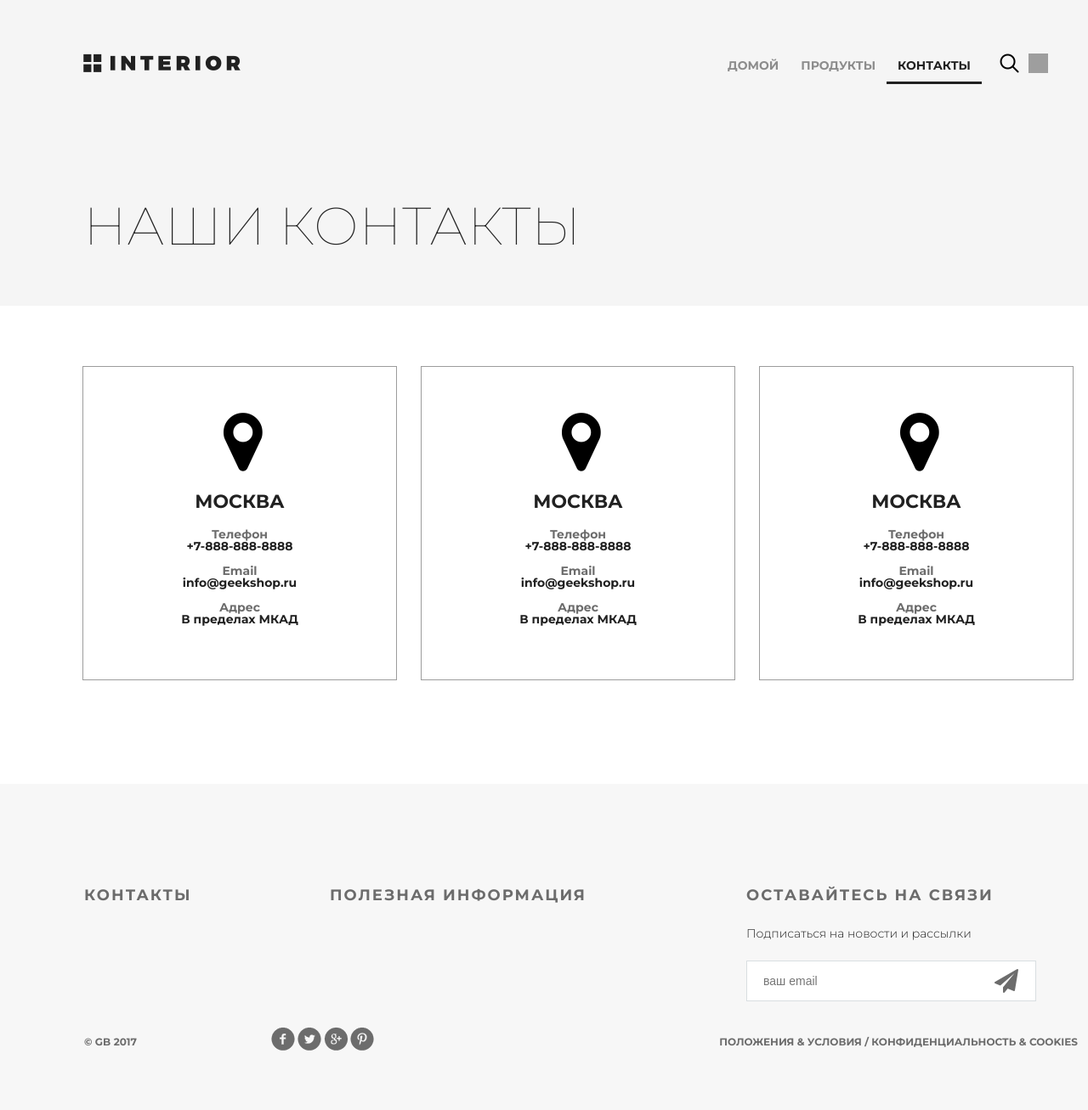
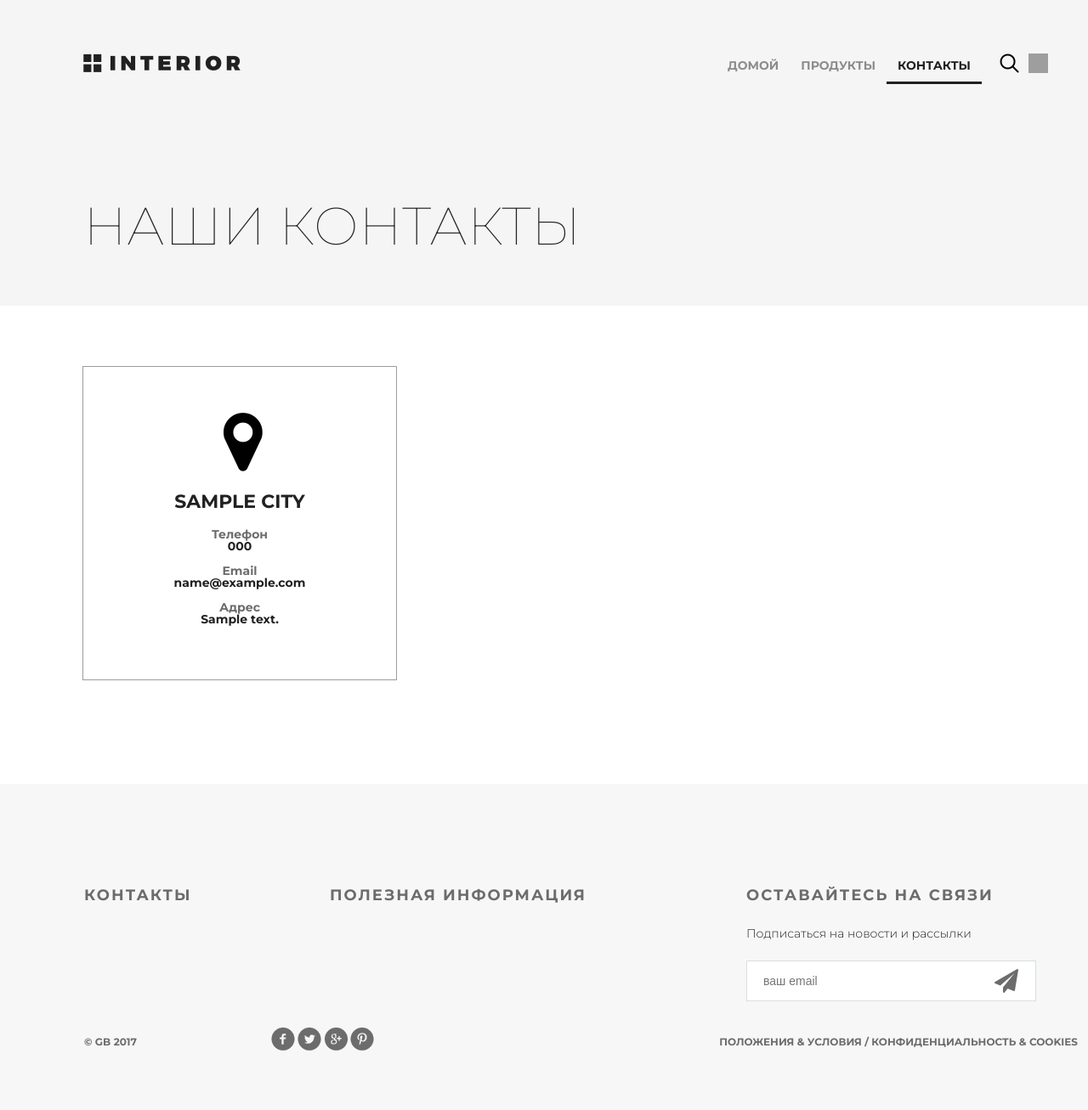
Before and after one commit to Sin93/geekshop-server, a Django app: template geekshop/mainapp/templates/mainapp/contact.html in a window 1280 px wide; the page is wider, and only the part inside the window is pictured. Shown: that part at 85% size. Run offline with Django 3.2, Linux system fonts and the light colour scheme; the template is opened without the code that fills it: most values are stand-ins (such as "Sample title", 1, 10 or a date in 2020); grey boxes are pictures that could not be loaded.

Commit message:
contact.json

```diff
--- /dev/null
+++ b/geekshop/contact.json
@@ -0,0 +1,4 @@
+[
+  {"city": "\u041c\u043e\u0441\u043a\u0432\u0430", "phone": "+7-888-888-8888", "email": "info@geekshop.ru", "address": "\u0412 \u043f\u0440\u0435\u0434\u0435\u043b\u0430\u0445 \u041c\u041a\u0410\u0414"},
+  {"city": "\u0412\u043e\u0440\u043e\u043d\u0435\u0436", "phone": "+7-111-111-1111", "email": "info2@geekshop.ru", "address": "\u0412 \u0433\u043e\u0440\u043e\u0434\u0435"},
+  {"city": "\u0412\u043b\u0430\u0434\u0438\u043c\u0438\u0440", "phone": "+7-222-222-2222", "email": "info3@geekshop.ru", "address": "\u0413\u0434\u0435-\u043d\u0438\u0431\u0443\u0434\u044c \u0435\u0449\u0451"}]
--- a/geekshop/mainapp/templates/mainapp/contact.html
+++ b/geekshop/mainapp/templates/mainapp/contact.html
@@ -23,55 +23,26 @@
 
 {% block content %}
 <div class="location">
+	{% for contact in contacts %}
 	<div class="location-1">
 		<i class="fa fa-map-marker fa-5x"></i>
-		<h4>Москва</h4>
+		<h4>{{ contact.city }}</h4>
 		<div class="contacts">
 			<h5>Телефон</h5>
-			<p>+7-888-888-8888</p>
+			<p>{{ contact.phone }}</p>
 		</div>
 		<div class="contacts">
 			<h5>Email</h5>
-			<p>info@geekshop.ru</p>
+			<p>{{ contact.email }}</p>
 		</div>
 		<div class="contacts">
 			<h5>Адрес</h5>
-			<p>В пределах МКАД</p>
+			<p>{{ contact.address }}</p>
 		</div>
 	</div>
-	<div class="location-1">
-		<i class="fa fa-map-marker fa-5x"></i>
-		<h4>Москва</h4>
-		<div class="contacts">
-			<h5>Телефон</h5>
-			<p>+7-888-888-8888</p>
-		</div>
-		<div class="contacts">
-			<h5>Email</h5>
-			<p>info@geekshop.ru</p>
-		</div>
-		<div class="contacts">
-			<h5>Адрес</h5>
-			<p>В пределах МКАД</p>
-		</div>
-	</div>
-	<div class="location-1">
-		<i class="fa fa-map-marker fa-5x"></i>
-		<h4>Москва</h4>
-		<div class="contacts">
-			<h5>Телефон</h5>
-			<p>+7-888-888-8888</p>
-		</div>
-		<div class="contacts">
-			<h5>Email</h5>
-			<p>info@geekshop.ru</p>
-		</div>
-		<div class="contacts">
-			<h5>Адрес</h5>
-			<p>В пределах МКАД</p>
-		</div>
-	</div>
+	{% endfor %}
 </div>
+
 
 <div class="clr"></div>
 {% endblock %}
```
Also changed, not shown: geekshop/mainapp/views.py (+10 -1 lines).
